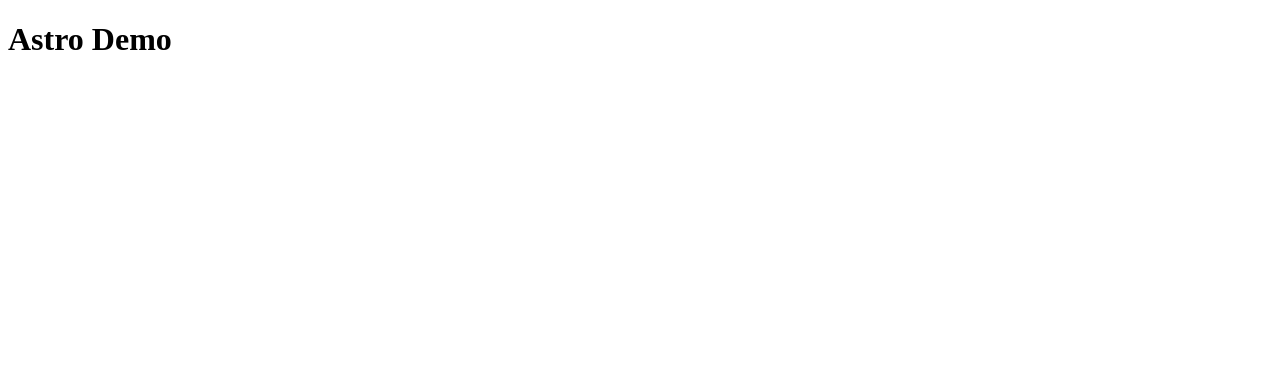
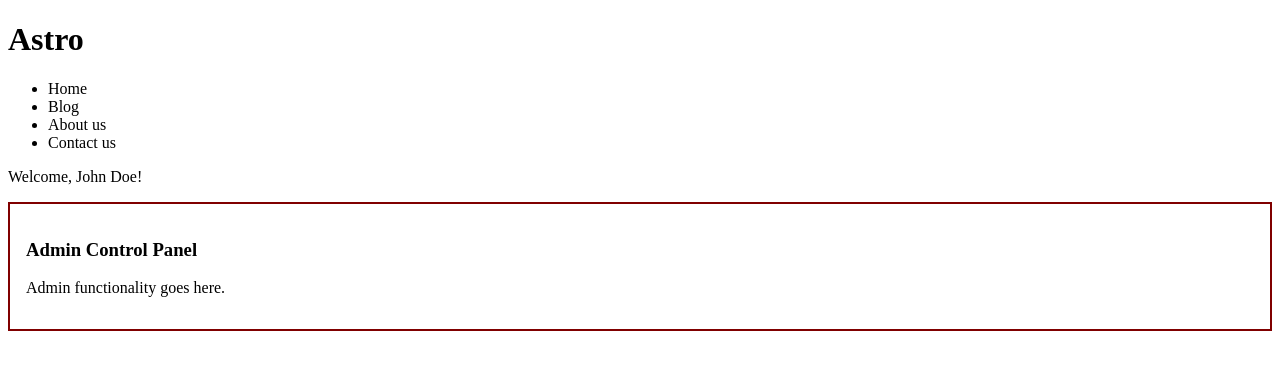
Before and after one commit to devtakacs/practice-projects, an Astro site in the folder intro-to-astro/intro-to-astro/: page / in a window 1280 px wide. Built offline with nearby package versions, Linux system fonts and the light colour scheme; Astro itself is replaced by a stand-in of ours.

Commit message:
Enhance index page with dynamic content

```diff
--- a/intro-to-astro/intro-to-astro/src/pages/index.astro
+++ b/intro-to-astro/intro-to-astro/src/pages/index.astro
@@ -1,7 +1,13 @@
+---
+const pageTitle = "Astro demo";
+const pages = ['Home', 'Blog', 'About us', 'Contact us'];
+const currentUser = {
+	name: 'John Doe',
+	isAdmin: true,
+};
 ---
 
----
-
+<!-- template section -->
 <html lang="en">
 	<head>
 		<meta charset="utf-8" />
@@ -9,9 +15,28 @@
 		<link rel="icon" href="/favicon.ico" />
 		<meta name="viewport" content="width=device-width" />
 		<meta name="generator" content={Astro.generator} />
-		<title>Astro</title>
+		<title>{pageTitle}</title>
 	</head>
 	<body>
-		<h1>Astro Demo</h1>
+		<h1>Astro</h1>
+		<ul>
+			{pages.map((page) => <li>{page}</li>)}
+		</ul>
+		<p>Welcome, {currentUser.name}!</p>
+		{
+			currentUser.isAdmin && (
+				<section class="admin-panel">
+					<h3>Admin Control Panel</h3>
+					<p>Admin functionality goes here.</p>
+				</section>
+			)
+		}
 	</body>
 </html>
+
+<style is:global>
+	.admin-panel {
+		border: 2px solid #800000;
+		padding: 1rem;
+	}
+</style>
```
